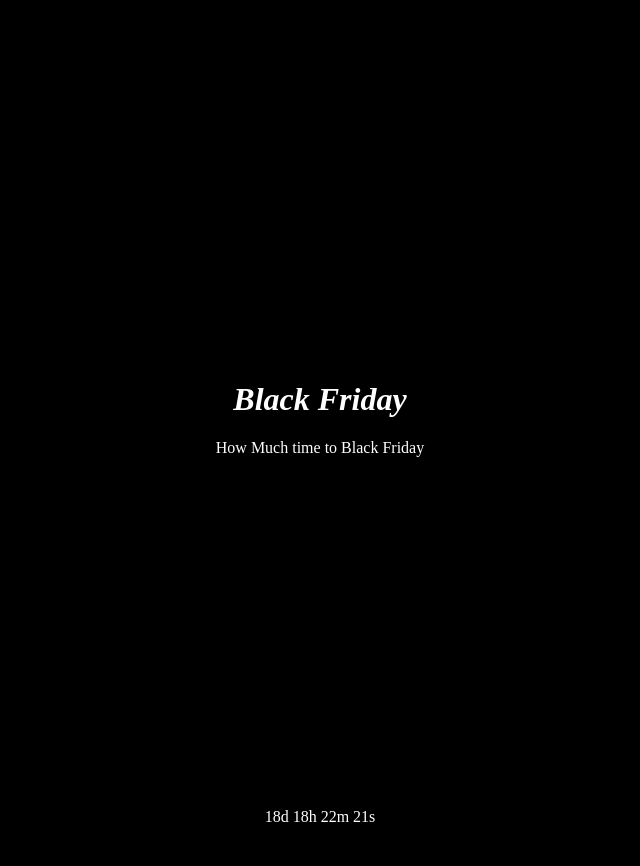
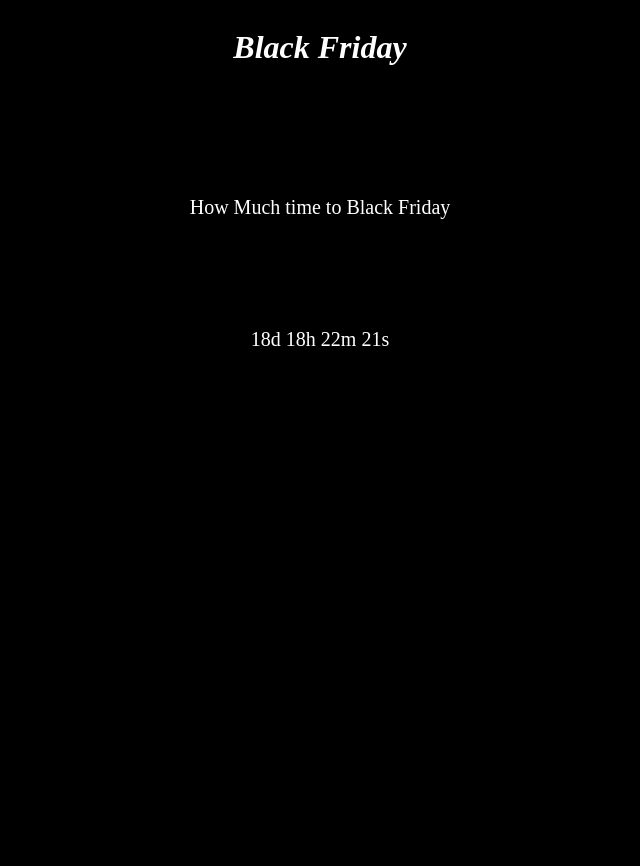
Before and after one commit to TrueBinary/truebinary.github.com, a PHP site: page / in a window 1280 px wide. Shown: the whole page, without its empty margins (320-960 px from the left). After the commit the page ends 346 px from the top, so only its background shows below. Run offline with PHP 8.4, Linux system fonts and the light colour scheme; some web fonts are replaced.

Commit message:
continuando testendo

```diff
--- a/index.html
+++ b/index.html
@@ -7,8 +7,11 @@
     <body>
         <div class="center-text">
             <h1><em>Black Friday</em></h1>
-            <span>How Much time to Black Friday</span>
+                <div class="subtext">
+                     <span>How Much time to Black Friday</span>
+                </div>
         </div>
+
         <div class="timer" id="timer">
             <script type="text/javascript" src="script.js"></script>
         </div>
--- a/script.js
+++ b/script.js
@@ -24,4 +24,7 @@ const x = setInterval(function() {
     clearInterval(x);
     document.getElementById("timer").innerHTML = "EXPIRED";
   }
+  if(document.getElementById("timer").style.display == "none"){
+    document.getElementById("timer").style.display = "block";
+   }
 }, 1000);
--- a/style.css
+++ b/style.css
@@ -8,12 +8,23 @@ body {
   justify-content: center;
   align-items: center;
   text-align: center;
-  min-height: 100vh;
+
+}
+.subtext{
+  display: flex;
+  flex-direction: column;
+  justify-content: center;
+  align-items: center;
+  text-align: center;
+  min-height: 30vmin;
+  font-size: 20px;
+
 }
 .timer{
-  position: bottom;
-  top: 80%;
-  align-items: bottom;
+  display: flex;
+  flex-direction: column;
+  justify-content: center;
+  align-items: center;
   text-align: center;
-  min-height: 50px;
+  font-size: 20px;
 }
```
